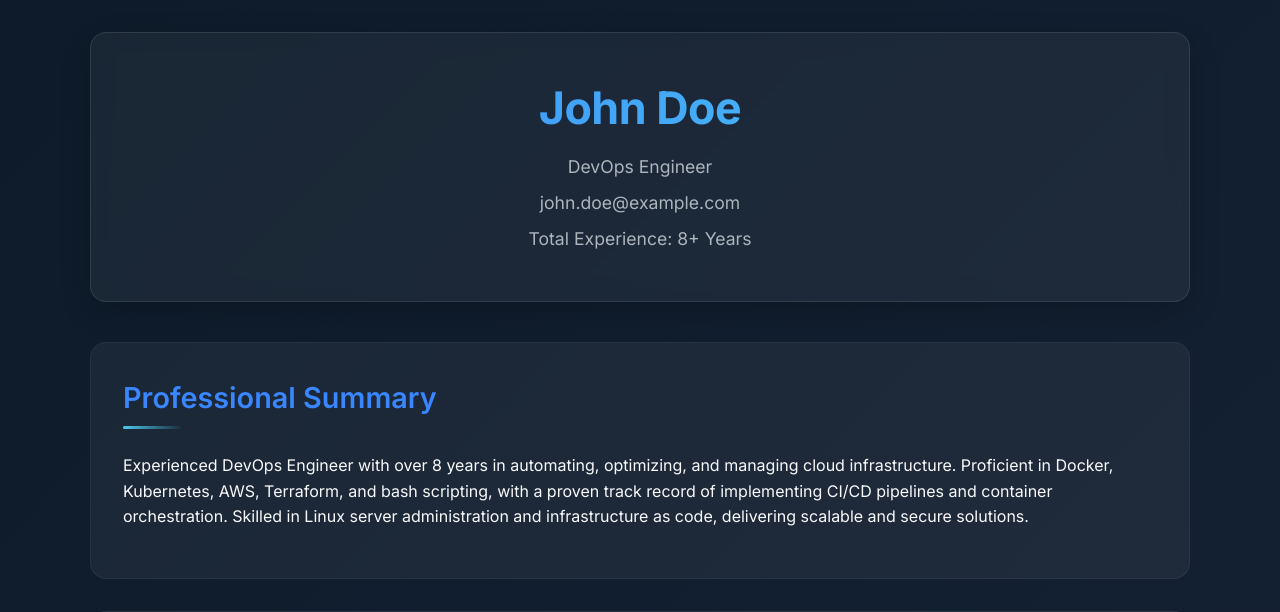
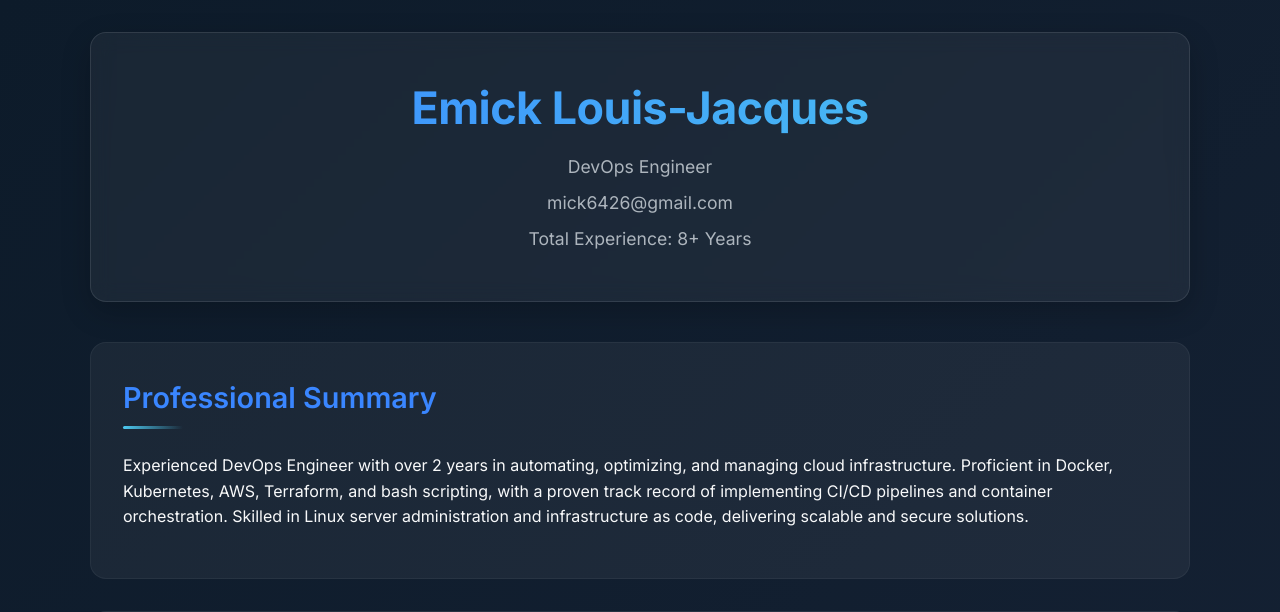
Before and after one commit to mick6426/myresume, a Flask app: page / in a window 1280 px wide. Shown: the top 612 px of the page. Run offline with Flask 3, Linux system fonts and the light colour scheme.

Commit message:
Name Changed

```diff
--- a/templates/index.html
+++ b/templates/index.html
@@ -4,12 +4,12 @@
     <meta charset="UTF-8">
     <meta name="viewport" content="width=device-width, initial-scale=1.0, shrink-to-fit=no, viewport-fit=cover">
     <meta http-equiv="X-UA-Compatible" content="IE=edge">
-    <title> Serge Smith - DevOps Portfolio</title>
+    <title> Emick Louis-Jacques - DevOps Portfolio</title>
 
     <!-- PWA Support -->
     <link rel="manifest" href="{{ url_for('static', filename='manifest.json') }}">
     <meta name="apple-mobile-web-app-capable" content="yes">
-    <meta name="apple-mobile-web-app-title" content="John Doe Portfolio">
+    <meta name="apple-mobile-web-app-title" content="Emick Louis-Jacques Portfolio">
 
     <!-- Font Preloading -->
     <link rel="preload" href="https://fonts.googleapis.com/css2?family=Inter:wght@300;400;500;600;700&display=swap" as="style">
@@ -271,15 +271,15 @@
 <body>
     <div class="container">
         <header class="header">
-            <h1>John Doe</h1>
+            <h1>Emick Louis-Jacques</h1>
             <p>DevOps Engineer</p>
-            <p>john.doe@example.com</p>
+            <p>mick6426@gmail.com</p>
             <p>Total Experience: 8+ Years</p>
         </header>
 
         <section class="section summary">
             <h2>Professional Summary</h2>
-            <p>Experienced DevOps Engineer with over 8 years in automating, optimizing, and managing cloud infrastructure. Proficient in Docker, Kubernetes, AWS, Terraform, and bash scripting, with a proven track record of implementing CI/CD pipelines and container orchestration. Skilled in Linux server administration and infrastructure as code, delivering scalable and secure solutions.</p>
+            <p>Experienced DevOps Engineer with over 2 years in automating, optimizing, and managing cloud infrastructure. Proficient in Docker, Kubernetes, AWS, Terraform, and bash scripting, with a proven track record of implementing CI/CD pipelines and container orchestration. Skilled in Linux server administration and infrastructure as code, delivering scalable and secure solutions.</p>
         </section>
 
         <section class="section">
```
